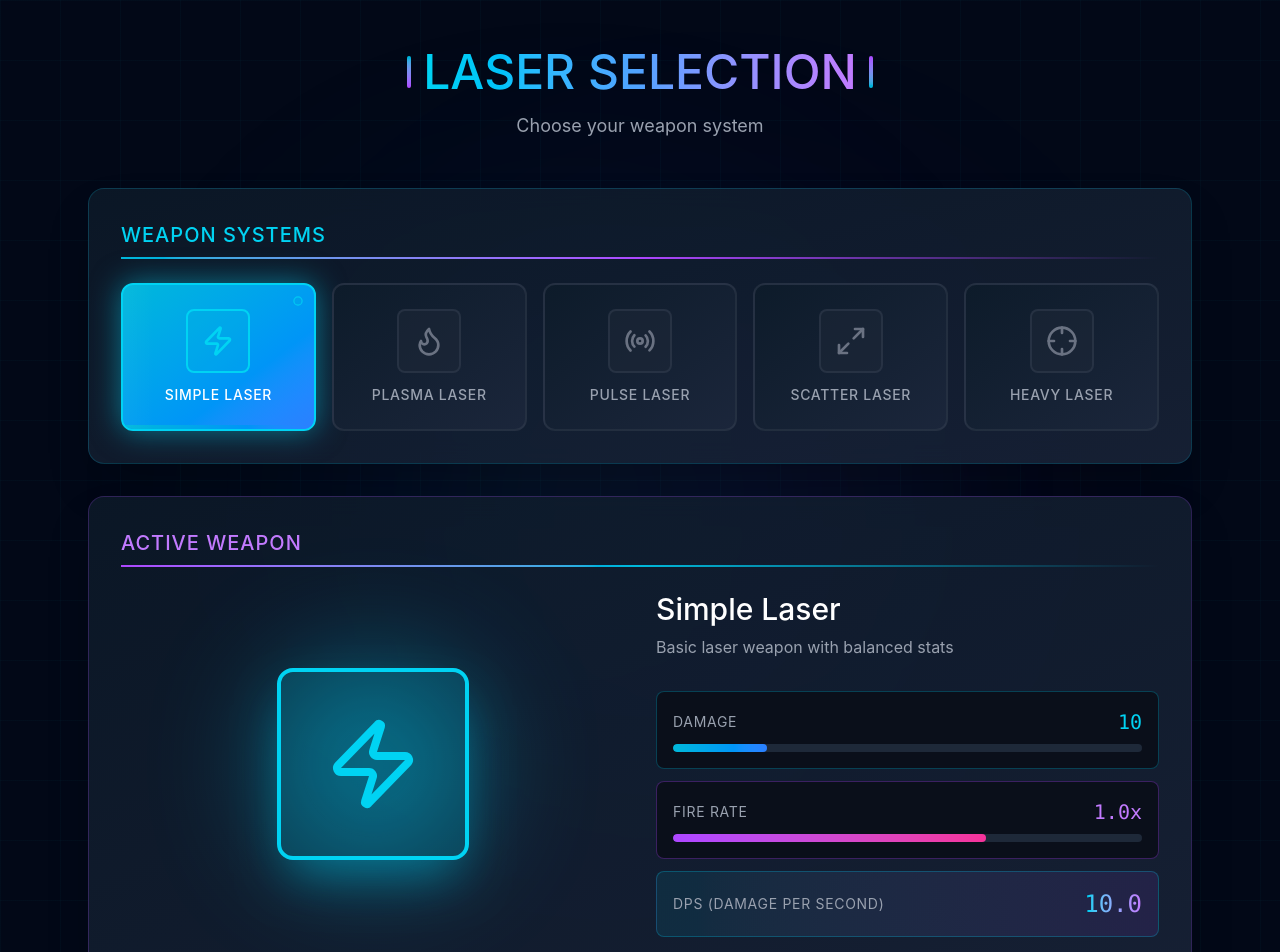
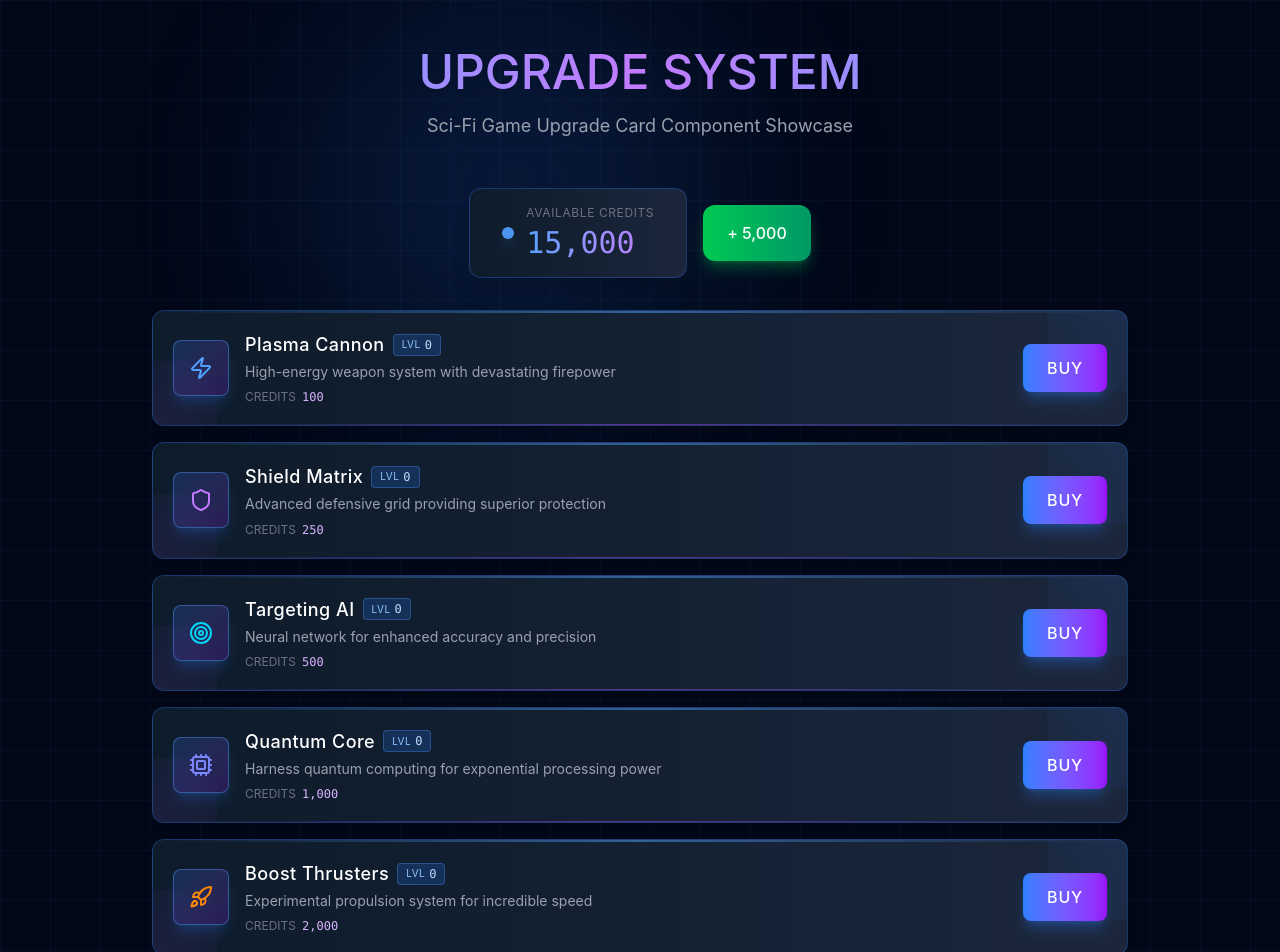
Before and after one commit to wizardwillie/Designscifigameupgradepanel, a React (Vite) app: page / in a window 1280 px wide. Shown: the top 952 px of the page. Built offline with nearby package versions, Linux system fonts and the light colour scheme.

Commit message:
Update files from Figma Make

```diff
--- a/src/app/App.tsx
+++ b/src/app/App.tsx
@@ -1,223 +1,187 @@
 import { useState } from "react";
-import { LaserButton } from "./components/LaserButton";
+import { UpgradeCard } from "./components/UpgradeCard";
 import {
   Zap,
-  Flame,
-  Radio,
-  Maximize2,
-  Crosshair
+  Shield,
+  Target,
+  Cpu,
+  Rocket,
+  Battery,
+  Sparkles,
+  TrendingUp
 } from "lucide-react";
 
-interface LaserType {
+interface Upgrade {
   id: string;
-  name: string;
+  title: string;
+  description: string;
+  level: number;
+  baseCost: number;
   icon: React.ReactNode;
-  color: string;
-  damage: number;
-  fireRate: number;
-  description: string;
 }
 
-const laserTypes: LaserType[] = [
+const initialUpgrades: Upgrade[] = [
   {
-    id: "simple",
-    name: "Simple Laser",
-    icon: <Zap className="w-8 h-8" />,
-    color: "cyan",
-    damage: 10,
-    fireRate: 1.0,
-    description: "Basic laser weapon with balanced stats",
+    id: "plasma-cannon",
+    title: "Plasma Cannon",
+    description: "High-energy weapon system with devastating firepower",
+    level: 0,
+    baseCost: 100,
+    icon: <Zap className="w-6 h-6 text-blue-400" />,
   },
   {
-    id: "plasma",
-    name: "Plasma Laser",
-    icon: <Flame className="w-8 h-8" />,
-    color: "purple",
-    damage: 25,
-    fireRate: 0.7,
-    description: "High damage plasma-based weapon",
+    id: "shield-matrix",
+    title: "Shield Matrix",
+    description: "Advanced defensive grid providing superior protection",
+    level: 0,
+    baseCost: 250,
+    icon: <Shield className="w-6 h-6 text-purple-400" />,
   },
   {
-    id: "pulse",
-    name: "Pulse Laser",
-    icon: <Radio className="w-8 h-8" />,
-    color: "blue",
-    damage: 15,
-    fireRate: 1.5,
-    description: "Rapid-fire pulsing laser beams",
+    id: "targeting-ai",
+    title: "Targeting AI",
+    description: "Neural network for enhanced accuracy and precision",
+    level: 0,
+    baseCost: 500,
+    icon: <Target className="w-6 h-6 text-cyan-400" />,
   },
   {
-    id: "scatter",
-    name: "Scatter Laser",
-    icon: <Maximize2 className="w-8 h-8" />,
-    color: "pink",
-    damage: 8,
-    fireRate: 1.2,
-    description: "Multi-target area-of-effect weapon",
+    id: "quantum-core",
+    title: "Quantum Core",
+    description: "Harness quantum computing for exponential processing power",
+    level: 0,
+    baseCost: 1000,
+    icon: <Cpu className="w-6 h-6 text-indigo-400" />,
   },
   {
-    id: "heavy",
-    name: "Heavy Laser",
-    icon: <Crosshair className="w-8 h-8" />,
-    color: "orange",
-    damage: 50,
-    fireRate: 0.4,
-    description: "Devastating heavy laser cannon",
+    id: "boost-thrusters",
+    title: "Boost Thrusters",
+    description: "Experimental propulsion system for incredible speed",
+    level: 0,
+    baseCost: 2000,
+    icon: <Rocket className="w-6 h-6 text-orange-400" />,
+  },
+  {
+    id: "reactor-core",
+    title: "Reactor Core",
+    description: "Nuclear fusion reactor providing unlimited energy",
+    level: 0,
+    baseCost: 5000,
+    icon: <Battery className="w-6 h-6 text-green-400" />,
+  },
+  {
+    id: "nano-repair",
+    title: "Nano Repair",
+    description: "Self-repairing nanobots for automatic hull regeneration",
+    level: 0,
+    baseCost: 7500,
+    icon: <Sparkles className="w-6 h-6 text-pink-400" />,
+  },
+  {
+    id: "economy-boost",
+    title: "Economy Boost",
+    description: "Optimized resource gathering and credit multiplication",
+    level: 0,
+    baseCost: 10000,
+    icon: <TrendingUp className="w-6 h-6 text-yellow-400" />,
   },
 ];
 
 export default function App() {
-  const [activeLaser, setActiveLaser] = useState<string>("simple");
+  const [credits, setCredits] = useState(15000);
+  const [upgrades, setUpgrades] = useState(initialUpgrades);
 
-  const currentLaser = laserTypes.find((laser) => laser.id === activeLaser);
+  const calculateCost = (baseCost: number, level: number) => {
+    return Math.floor(baseCost * Math.pow(1.15, level));
+  };
+
+  const handleBuyUpgrade = (upgradeId: string) => {
+    const upgrade = upgrades.find((u) => u.id === upgradeId);
+    if (!upgrade) return;
+
+    const cost = calculateCost(upgrade.baseCost, upgrade.level);
+    if (credits < cost) return;
+
+    setCredits((prev) => prev - cost);
+    setUpgrades((prev) =>
+      prev.map((u) =>
+        u.id === upgradeId ? { ...u, level: u.level + 1 } : u
+      )
+    );
+  };
+
+  const addCredits = () => {
+    setCredits((prev) => prev + 5000);
+  };
 
   return (
     <div className="min-h-screen bg-[#020817] relative overflow-hidden">
       {/* Animated background */}
       <div className="absolute inset-0">
-        <div className="absolute inset-0 bg-[linear-gradient(rgba(6,182,212,0.03)_1px,transparent_1px),linear-gradient(90deg,rgba(6,182,212,0.03)_1px,transparent_1px)] bg-[size:60px_60px]" />
-        <div className="absolute top-1/4 left-1/4 w-[500px] h-[500px] bg-cyan-500/10 rounded-full blur-[150px] animate-pulse" />
-        <div className="absolute bottom-1/4 right-1/4 w-[500px] h-[500px] bg-purple-500/10 rounded-full blur-[150px] animate-pulse" style={{ animationDelay: '1s' }} />
+        <div className="absolute inset-0 bg-[linear-gradient(rgba(59,130,246,0.05)_1px,transparent_1px),linear-gradient(90deg,rgba(59,130,246,0.05)_1px,transparent_1px)] bg-[size:50px_50px]" />
+        <div className="absolute top-0 left-1/4 w-96 h-96 bg-blue-500/20 rounded-full blur-[120px] animate-pulse" />
+        <div className="absolute bottom-0 right-1/4 w-96 h-96 bg-purple-500/20 rounded-full blur-[120px] animate-pulse" style={{ animationDelay: '1s' }} />
       </div>
 
       {/* Main container */}
-      <div className="relative z-10 max-w-6xl mx-auto px-6 py-12">
+      <div className="relative z-10 max-w-5xl mx-auto px-6 py-12">
         {/* Header */}
         <div className="text-center mb-12">
-          <div className="inline-flex items-center gap-3 mb-4">
-            <div className="w-1 h-8 bg-gradient-to-b from-cyan-500 to-purple-500 rounded-full" />
-            <h1 className="text-5xl text-transparent bg-clip-text bg-gradient-to-r from-cyan-400 via-blue-400 to-purple-400">
-              LASER SELECTION
+          <h1 className="text-5xl mb-4 text-transparent bg-clip-text bg-gradient-to-r from-blue-400 via-purple-400 to-blue-400">
+            UPGRADE SYSTEM
           </h1>
-            <div className="w-1 h-8 bg-gradient-to-b from-purple-500 to-cyan-500 rounded-full" />
-          </div>
           <p className="text-gray-400 text-lg">
-            Choose your weapon system
+            Sci-Fi Game Upgrade Card Component Showcase
           </p>
         </div>
 
-        {/* Laser Selection Panel */}
-        <div className="bg-gradient-to-br from-[#0d1b2a]/80 to-[#1b263b]/80 backdrop-blur-md border border-cyan-500/20 rounded-2xl p-8 shadow-2xl mb-8">
-          <div className="mb-6">
-            <h2 className="text-xl text-cyan-400 uppercase tracking-wider mb-2">
-              Weapon Systems
-            </h2>
-            <div className="h-[2px] bg-gradient-to-r from-cyan-500 via-purple-500 to-transparent" />
-          </div>
-
-          <div className="grid grid-cols-2 md:grid-cols-3 lg:grid-cols-5 gap-4">
-            {laserTypes.map((laser) => (
-              <LaserButton
-                key={laser.id}
-                name={laser.name}
-                icon={laser.icon}
-                color={laser.color}
-                isActive={activeLaser === laser.id}
-                onClick={() => setActiveLaser(laser.id)}
-              />
-            ))}
-          </div>
-        </div>
-
-        {/* Active Laser Info Display */}
-        {currentLaser && (
-          <div className="bg-gradient-to-br from-[#0d1b2a]/80 to-[#1b263b]/80 backdrop-blur-md border border-purple-500/20 rounded-2xl p-8 shadow-2xl">
-            <div className="mb-6">
-              <h2 className="text-xl text-purple-400 uppercase tracking-wider mb-2">
-                Active Weapon
-              </h2>
-              <div className="h-[2px] bg-gradient-to-r from-purple-500 via-cyan-500 to-transparent" />
-            </div>
-
-            <div className="grid md:grid-cols-2 gap-8">
-              {/* Left: Laser visual */}
-              <div className="flex items-center justify-center">
-                <div className="relative">
-                  {/* Glow effect */}
-                  <div className={`
-                    absolute inset-0 rounded-full blur-3xl opacity-50
-                    ${currentLaser.color === 'cyan' && 'bg-cyan-500'}
-                    ${currentLaser.color === 'purple' && 'bg-purple-500'}
-                    ${currentLaser.color === 'blue' && 'bg-blue-500'}
-                    ${currentLaser.color === 'pink' && 'bg-pink-500'}
-                    ${currentLaser.color === 'orange' && 'bg-orange-500'}
-                  `} />
-
-                  {/* Icon display */}
-                  <div className={`
-                    relative w-48 h-48 rounded-2xl flex items-center justify-center
-                    border-4 shadow-2xl
-                    ${currentLaser.color === 'cyan' && 'border-cyan-400 bg-cyan-500/20 shadow-cyan-500/50'}
-                    ${currentLaser.color === 'purple' && 'border-purple-400 bg-purple-500/20 shadow-purple-500/50'}
-                    ${currentLaser.color === 'blue' && 'border-blue-400 bg-blue-500/20 shadow-blue-500/50'}
-                    ${currentLaser.color === 'pink' && 'border-pink-400 bg-pink-500/20 shadow-pink-500/50'}
-                    ${currentLaser.color === 'orange' && 'border-orange-400 bg-orange-500/20 shadow-orange-500/50'}
-                  `}>
-                    <div className={`
-                      ${currentLaser.color === 'cyan' && 'text-cyan-400'}
-                      ${currentLaser.color === 'purple' && 'text-purple-400'}
-                      ${currentLaser.color === 'blue' && 'text-blue-400'}
-                      ${currentLaser.color === 'pink' && 'text-pink-400'}
-                      ${currentLaser.color === 'orange' && 'text-orange-400'}
-                    `}>
-                      <div className="scale-[3]">
-                        {currentLaser.icon}
-                      </div>
+        {/* Credits Display */}
+        <div className="mb-8 flex items-center justify-center gap-4">
+          <div className="bg-gradient-to-r from-[#0d1b2a] to-[#1b263b] border border-blue-500/30 rounded-xl px-8 py-4 shadow-xl">
+            <div className="flex items-center gap-3">
+              <div className="w-3 h-3 bg-blue-400 rounded-full animate-pulse shadow-lg shadow-blue-400/50" />
+              <div>
+                <div className="text-xs text-gray-500 uppercase tracking-wider mb-1">Available Credits</div>
+                <div className="text-3xl font-mono text-transparent bg-clip-text bg-gradient-to-r from-blue-400 to-purple-400">
+                  {credits.toLocaleString()}
                 </div>
               </div>
             </div>
           </div>
 
-              {/* Right: Stats */}
-              <div className="space-y-4">
-                <div>
-                  <h3 className="text-3xl text-white mb-2">{currentLaser.name}</h3>
-                  <p className="text-gray-400">{currentLaser.description}</p>
+          <button
+            onClick={addCredits}
+            className="px-6 py-4 bg-gradient-to-r from-green-500 to-emerald-600 text-white rounded-xl hover:from-green-400 hover:to-emerald-500 transition-all duration-300 shadow-lg shadow-green-500/30 hover:shadow-green-400/50"
+          >
+            + 5,000
+          </button>
         </div>
 
-                <div className="space-y-3 pt-4">
-                  {/* Damage stat */}
-                  <div className="bg-[#0a0f1a] border border-cyan-500/30 rounded-lg p-4">
-                    <div className="flex justify-between items-center mb-2">
-                      <span className="text-sm text-gray-400 uppercase tracking-wider">Damage</span>
-                      <span className="text-xl text-cyan-400 font-mono">{currentLaser.damage}</span>
-                    </div>
-                    <div className="h-2 bg-gray-800 rounded-full overflow-hidden">
-                      <div
-                        className="h-full bg-gradient-to-r from-cyan-500 to-blue-500 rounded-full transition-all duration-500"
-                        style={{ width: `${(currentLaser.damage / 50) * 100}%` }}
+        {/* Upgrade Cards Grid */}
+        <div className="space-y-4">
+          {upgrades.map((upgrade) => {
+            const cost = calculateCost(upgrade.baseCost, upgrade.level);
+            return (
+              <UpgradeCard
+                key={upgrade.id}
+                title={upgrade.title}
+                description={upgrade.description}
+                level={upgrade.level}
+                cost={cost}
+                icon={upgrade.icon}
+                onBuy={() => handleBuyUpgrade(upgrade.id)}
+                canAfford={credits >= cost}
               />
-                    </div>
+            );
+          })}
         </div>
 
-                  {/* Fire rate stat */}
-                  <div className="bg-[#0a0f1a] border border-purple-500/30 rounded-lg p-4">
-                    <div className="flex justify-between items-center mb-2">
-                      <span className="text-sm text-gray-400 uppercase tracking-wider">Fire Rate</span>
-                      <span className="text-xl text-purple-400 font-mono">{currentLaser.fireRate.toFixed(1)}x</span>
+        {/* Footer info */}
+        <div className="mt-12 text-center">
+          <p className="text-sm text-gray-600">
+            Reusable sci-fi upgrade card component with animations and glow effects
+          </p>
         </div>
-                    <div className="h-2 bg-gray-800 rounded-full overflow-hidden">
-                      <div
-                        className="h-full bg-gradient-to-r from-purple-500 to-pink-500 rounded-full transition-all duration-500"
-                        style={{ width: `${(currentLaser.fireRate / 1.5) * 100}%` }}
-                      />
-                    </div>
-                  </div>
-
-                  {/* DPS calculation */}
-                  <div className="bg-gradient-to-r from-cyan-500/10 to-purple-500/10 border border-cyan-500/30 rounded-lg p-4">
-                    <div className="flex justify-between items-center">
-                      <span className="text-sm text-gray-400 uppercase tracking-wider">DPS (Damage Per Second)</span>
-                      <span className="text-2xl text-transparent bg-clip-text bg-gradient-to-r from-cyan-400 to-purple-400 font-mono">
-                        {(currentLaser.damage * currentLaser.fireRate).toFixed(1)}
-                      </span>
-                    </div>
-                  </div>
-                </div>
-              </div>
-            </div>
-          </div>
-        )}
       </div>
     </div>
   );
--- a/src/app/components/LaserButton.tsx
+++ /dev/null
@@ -1,150 +0,0 @@
-import { motion } from "motion/react";
-
-interface LaserButtonProps {
-  name: string;
-  icon: React.ReactNode;
-  isActive: boolean;
-  onClick: () => void;
-  color?: string;
-}
-
-export function LaserButton({ name, icon, isActive, onClick, color = "cyan" }: LaserButtonProps) {
-  const colorClasses = {
-    cyan: {
-      active: "from-cyan-500 to-blue-500",
-      border: "border-cyan-400",
-      shadow: "shadow-cyan-500/50",
-      glow: "shadow-[0_0_30px_rgba(6,182,212,0.6)]",
-      text: "text-cyan-400",
-      bg: "bg-cyan-500/20",
-    },
-    purple: {
-      active: "from-purple-500 to-violet-500",
-      border: "border-purple-400",
-      shadow: "shadow-purple-500/50",
-      glow: "shadow-[0_0_30px_rgba(168,85,247,0.6)]",
-      text: "text-purple-400",
-      bg: "bg-purple-500/20",
-    },
-    blue: {
-      active: "from-blue-500 to-indigo-500",
-      border: "border-blue-400",
-      shadow: "shadow-blue-500/50",
-      glow: "shadow-[0_0_30px_rgba(59,130,246,0.6)]",
-      text: "text-blue-400",
-      bg: "bg-blue-500/20",
-    },
-    pink: {
-      active: "from-pink-500 to-rose-500",
-      border: "border-pink-400",
-      shadow: "shadow-pink-500/50",
-      glow: "shadow-[0_0_30px_rgba(236,72,153,0.6)]",
-      text: "text-pink-400",
-      bg: "bg-pink-500/20",
-    },
-    orange: {
-      active: "from-orange-500 to-red-500",
-      border: "border-orange-400",
-      shadow: "shadow-orange-500/50",
-      glow: "shadow-[0_0_30px_rgba(249,115,22,0.6)]",
-      text: "text-orange-400",
-      bg: "bg-orange-500/20",
-    },
-  };
-
-  const colors = colorClasses[color as keyof typeof colorClasses] || colorClasses.cyan;
-
-  return (
-    <motion.button
-      onClick={onClick}
-      whileHover={{ scale: 1.05 }}
-      whileTap={{ scale: 0.95 }}
-      transition={{ type: "spring", stiffness: 400, damping: 20 }}
-      className={`
-        relative flex flex-col items-center gap-3 p-6 rounded-xl
-        border-2 transition-all duration-500 overflow-hidden
-        ${isActive
-          ? `${colors.border} ${colors.glow} bg-gradient-to-br ${colors.active} shadow-2xl`
-          : 'border-gray-700/50 bg-gradient-to-br from-[#0d1b2a] to-[#1b263b] hover:border-gray-600'
-        }
-      `}
-    >
-      {/* Background glow effect */}
-      {isActive && (
-        <motion.div
-          className={`absolute inset-0 bg-gradient-to-br ${colors.active} opacity-20`}
-          animate={{
-            opacity: [0.2, 0.4, 0.2],
-          }}
-          transition={{
-            duration: 2,
-            repeat: Infinity,
-            ease: "easeInOut",
-          }}
-        />
-      )}
-
-      {/* Active indicator pulse */}
-      {isActive && (
-        <div className="absolute top-3 right-3">
-          <motion.div
-            className={`w-2 h-2 rounded-full ${colors.bg} ${colors.border} border`}
-            animate={{
-              scale: [1, 1.3, 1],
-              opacity: [1, 0.7, 1],
-            }}
-            transition={{
-              duration: 1.5,
-              repeat: Infinity,
-              ease: "easeInOut",
-            }}
-          />
-        </div>
-      )}
-
-      {/* Icon */}
-      <div className={`
-        relative z-10 w-16 h-16 rounded-lg flex items-center justify-center
-        ${isActive
-          ? `${colors.bg} ${colors.border} border-2 ${colors.shadow}`
-          : 'bg-gray-800/50 border-2 border-gray-700/50'
-        }
-      `}>
-        <div className={isActive ? colors.text : 'text-gray-500'}>
-          {icon}
-        </div>
-      </div>
-
-      {/* Name */}
-      <div className="relative z-10 text-center">
-        <div className={`
-          text-sm tracking-wider uppercase
-          ${isActive ? 'text-white' : 'text-gray-400'}
-        `}>
-          {name}
-        </div>
-      </div>
-
-      {/* Bottom glow line */}
-      {isActive && (
-        <div className={`absolute bottom-0 left-0 right-0 h-1 bg-gradient-to-r ${colors.active}`} />
-      )}
-
-      {/* Shimmer effect when active */}
-      {isActive && (
-        <motion.div
-          className="absolute inset-0 bg-gradient-to-r from-transparent via-white/10 to-transparent"
-          animate={{
-            x: ['-100%', '100%'],
-          }}
-          transition={{
-            duration: 3,
-            repeat: Infinity,
-            repeatDelay: 2,
-            ease: "easeInOut",
-          }}
-        />
-      )}
-    </motion.button>
-  );
-}
```
Also changed, not shown: src/app/components/UpgradeCard.tsx (line endings or trailing spaces). Lines whose indentation alone changed are shown as unchanged.
